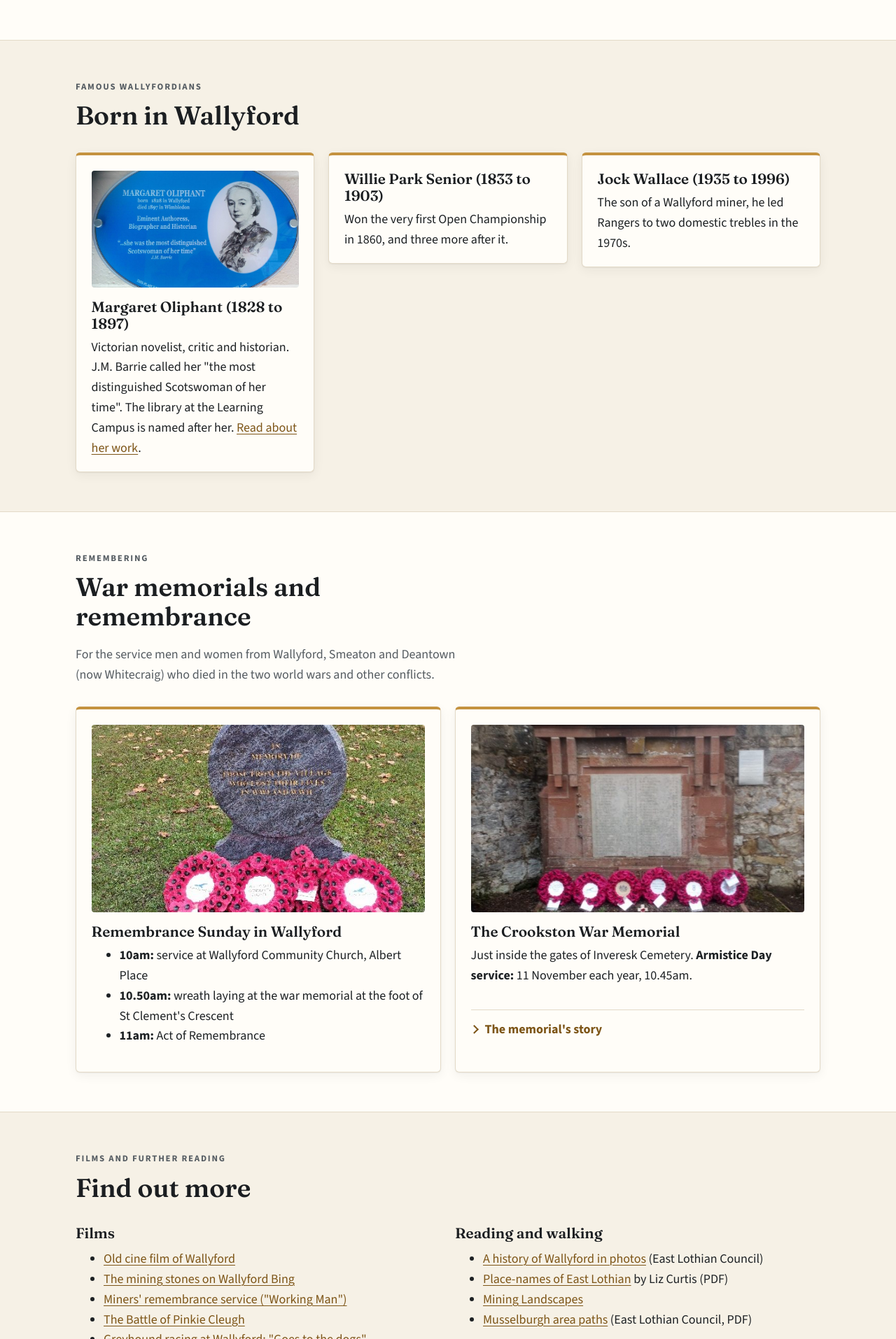
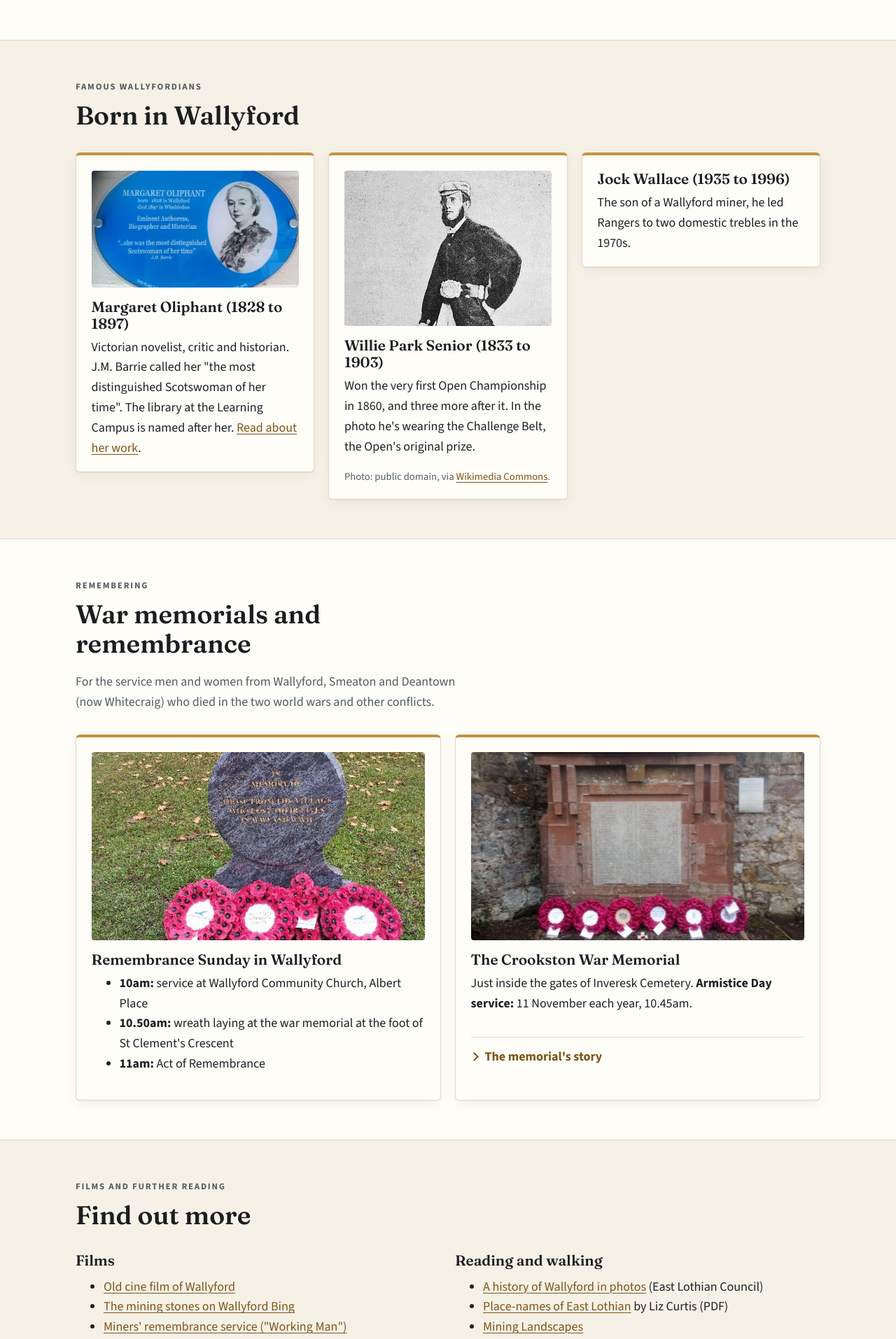
Before and after one commit to dochtie/wallyford-community-council, a Jekyll site: the page built from wallyford.html, in a window 1280 px wide. Shown: the part 2425-4339 px from the top of the page at 70% size. Built offline with Jekyll 4.4.1, drawn with Linux system fonts in a browser that asks for light colours.

Commit message:
History page: add a photo of Willie Park Senior
A public-domain photo of Willie Park Senior wearing the Challenge Belt
(the Open's original prize), from Wikimedia Commons, cropped to show
him from cap to belt and credited on the card.

Co-Authored-By: Claude Opus 5.5 <noreply@anthropic.com>
Claude-Session: https://claude.ai/code/session_01AHWgmui6HjEdcAqmm8Qa69

```diff
--- a/assets/css/site.css
+++ b/assets/css/site.css
@@ -465,6 +465,7 @@ details.more > summary:hover { text-decoration: underline; }
 
 /* ---------- History page: compact pictures ---------- */
 .card-img { width: 100%; aspect-ratio: 16 / 9; object-fit: cover; border-radius: 4px; margin-bottom: 1rem; }
+.card-img-4x3 { aspect-ratio: 4 / 3; object-position: top; }
 .card-photo { aspect-ratio: 16 / 9; margin-bottom: 1rem; }
 .card-title { font-size: 1.45rem; }
 .figure-short { max-height: 340px; object-fit: cover; }
--- a/wallyford.html
+++ b/wallyford.html
@@ -124,8 +124,10 @@ description: The story of Wallyford, East Lothian. Mining and the Miners' Stones
         <p>Victorian novelist, critic and historian. J.M. Barrie called her "the most distinguished Scotswoman of her time". The library at the Learning Campus is named after her. <a href="http://oliphantfiction.com/">Read about her work</a>.</p>
       </article>
       <article class="card">
+        <img class="card-img card-img-4x3" src="{{ '/assets/img/willie-park-senior.jpg' | relative_url }}" alt="Black and white photo of Willie Park Senior in a cap and dark jacket, wearing the Challenge Belt" width="500" height="375" loading="lazy">
         <h3>Willie Park Senior (1833 to 1903)</h3>
-        <p>Won the very first Open Championship in 1860, and three more after it.</p>
+        <p>Won the very first Open Championship in 1860, and three more after it. In the photo he's wearing the Challenge Belt, the Open's original prize.</p>
+        <p class="small muted">Photo: public domain, via <a href="https://commons.wikimedia.org/wiki/File:Willie_Park_Senior_wearing_the_Championship_Belt.jpg">Wikimedia Commons</a>.</p>
       </article>
       <article class="card">
         <h3>Jock Wallace (1935 to 1996)</h3>
```
Also changed, not shown: assets/img/willie-park-senior.jpg (added).
